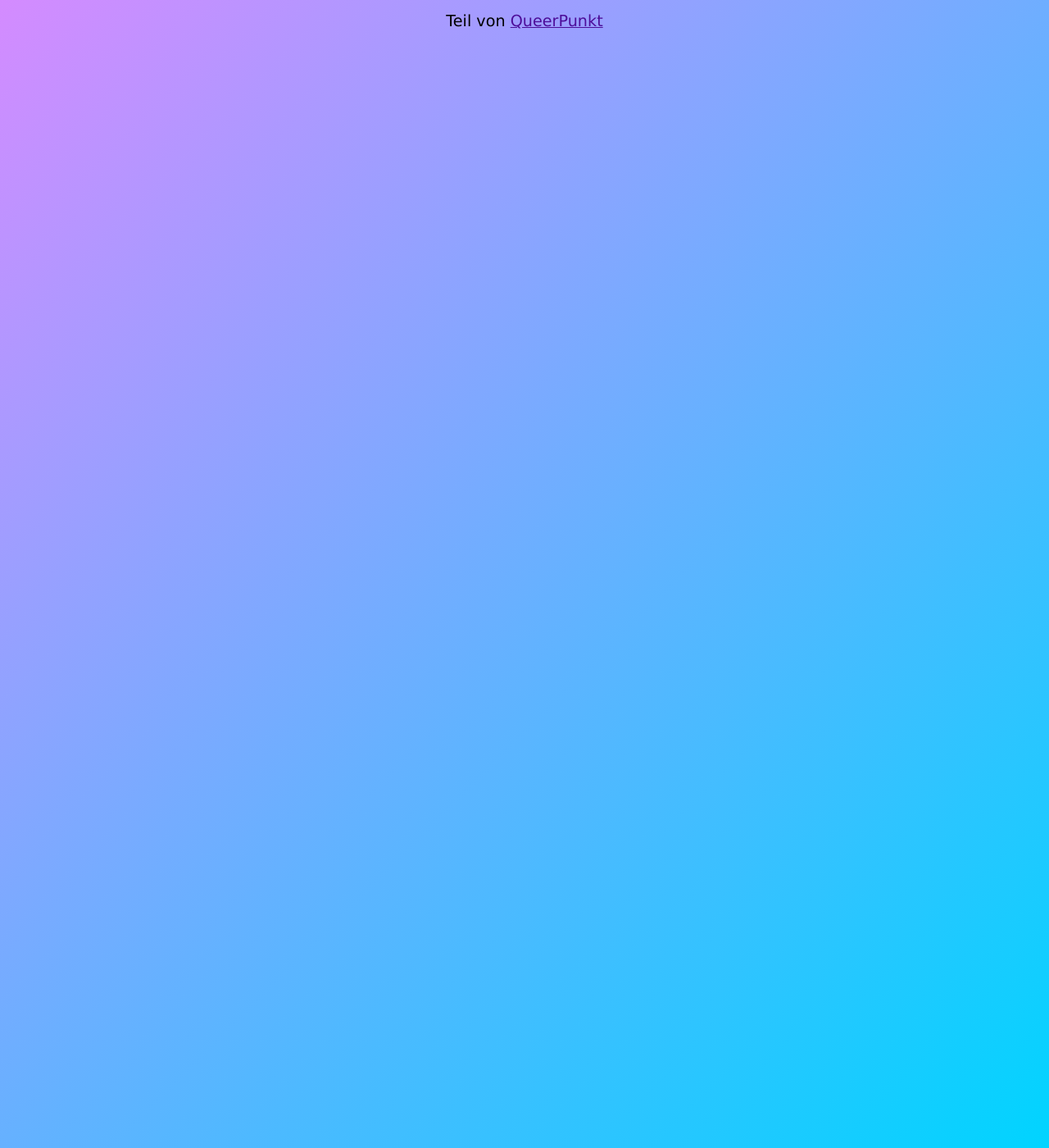
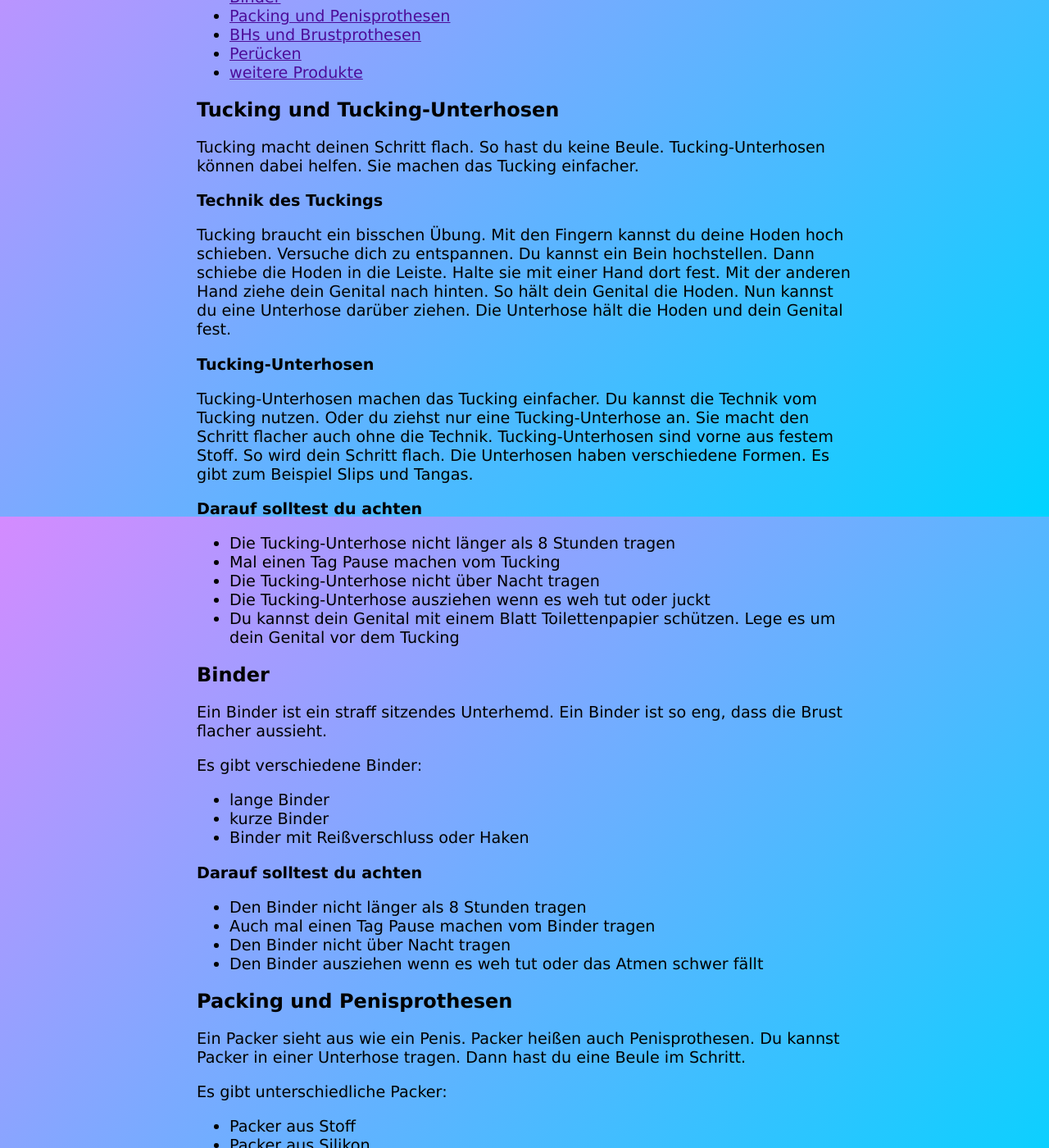
Before and after one commit to open-closet-hannover/open-closet-hannover.github.io, a Jekyll site: the page built from closet.md, in a window 1280 px wide and 1400 px high, scrolled down 270 px. Shown: the whole window at 82% size. Built offline with Jekyll 4.4.1, drawn with Linux system fonts in a browser that asks for light colours; some of the changed text lies outside the part shown.

Commit message:
added text tucking, binder, packing

```diff
--- a/closet.md
+++ b/closet.md
@@ -3,5 +3,78 @@ layout: page
 title: Kleiderschrank
 permalink: /closet/
 ---
+<!-- overview -->
+Hier findest du Infos zu unseren Produkten.\
+Wir haben:
+- <a href="#Tucking">Tucking</a>
+- <a href="#Binder">Binder</a>
+- <a href="#Packing">Packing und Penisprothesen</a>
+- <a href="#BH">BHs und Brustprothesen</a>
+- <a href="#Perücken">Perücken</a>
+- <a href="#other">weitere Produkte</a>
 
-Mehr infos soon!
+
+<!-- Tucking -->
+<h2>Tucking und Tucking-Unterhosen</h2><a id="Tucking"></a>
+<p>
+Tucking macht deinen Schritt flach. So hast du keine Beule. Tucking-Unterhosen können dabei helfen. Sie machen das Tucking einfacher.</p>
+
+**Technik des Tuckings**
+<p>
+Tucking braucht ein bisschen Übung. Mit den Fingern kannst du deine Hoden hoch schieben. Versuche dich zu entspannen. Du kannst ein Bein hochstellen. Dann schiebe die Hoden in die Leiste. Halte sie mit einer Hand dort fest. Mit der anderen Hand ziehe dein Genital nach hinten. So hält dein Genital die Hoden. Nun kannst du eine Unterhose darüber ziehen. Die Unterhose hält die Hoden und dein Genital fest.</p>
+
+**Tucking-Unterhosen**
+<p>
+Tucking-Unterhosen machen das Tucking einfacher. Du kannst die Technik vom Tucking nutzen. Oder du ziehst nur eine Tucking-Unterhose an. Sie macht den Schritt flacher auch ohne die Technik.
+Tucking-Unterhosen sind vorne aus festem Stoff. So wird dein Schritt flach.
+Die Unterhosen haben verschiedene Formen. Es gibt zum Beispiel Slips und Tangas.</p>
+
+**Darauf solltest du achten**
+- Die Tucking-Unterhose nicht länger als 8 Stunden tragen
+- Mal einen Tag Pause machen vom Tucking
+- Die Tucking-Unterhose nicht über Nacht tragen
+- Die Tucking-Unterhose ausziehen wenn es weh tut oder juckt
+- Du kannst dein Genital mit einem Blatt Toilettenpapier schützen. Lege es um dein Genital vor dem Tucking
+
+<!-- Binder -->
+<h2>Binder</h2><a id="Binder"></a>
+<p>Ein Binder ist ein straff sitzendes Unterhemd.
+Ein Binder ist so eng, dass die Brust flacher aussieht.</p>
+
+Es gibt verschiedene Binder:
+- lange Binder
+- kurze Binder
+- Binder mit Reißverschluss oder Haken
+
+**Darauf solltest du achten**
+- Den Binder nicht länger als 8 Stunden tragen
+- Auch mal einen Tag Pause machen vom Binder tragen
+- Den Binder nicht über Nacht tragen
+- Den Binder ausziehen wenn es weh tut oder das Atmen schwer fällt
+
+
+
+<!-- Packing -->
+<h2>Packing und Penisprothesen</h2><a id="Packing"></a>
+<p> Ein Packer sieht aus wie ein Penis. Packer heißen auch Penisprothesen. Du kannst Packer in einer Unterhose tragen. Dann hast du eine Beule im Schritt.</p>
+
+Es gibt unterschiedliche Packer:
+- Packer aus Stoff
+- Packer aus Silikon
+- Packer zum pinkeln
+- Packer für Sex
+
+**Packing-Unterhosen**
+<p> Packing-Unterhosen haben eine Tasche. Du kannst einen Packer in die Tasche tun. Dann kann der Packer nicht verrutschen. Und er sitzt an der richtigen Stelle.
+
+<!-- BHs -->
+<h2>BHs und Brustprothesen</h2><a id="BH"></a>
+Binder bla bla
+
+<!-- Perücken -->
+<h2>Perücken</h2><a id="Perücken"></a>
+Binder bla bla
+
+<!-- other -->
+<h2>weitere Produkte</h2><a id="other"></a>
+Binder bla bla
```
